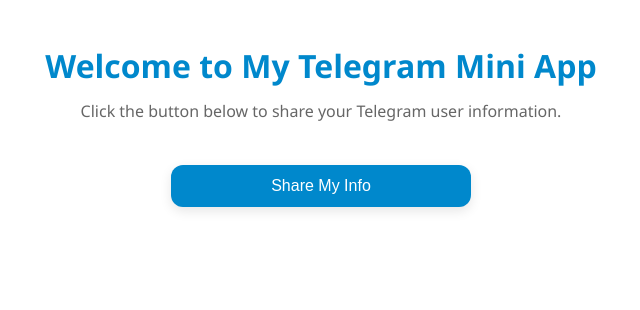
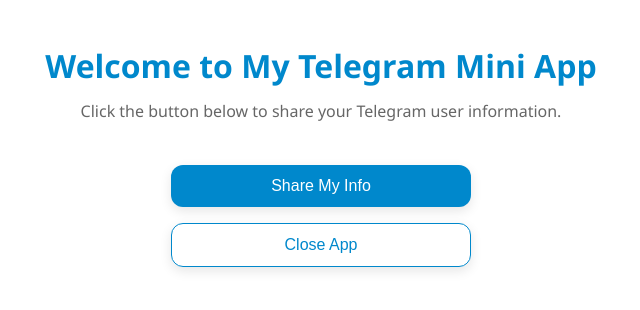
Before and after one commit to RandomLifespan/Webapp, a Flask app: page / in a window 1280 px wide. Shown: the top 310 px of the page, without its empty margins (319-959 px from the left). Run offline with Flask 3, Linux system fonts and the light colour scheme; some libraries are stand-ins or nearby versions.

Commit message:
Update index.html

```diff
--- a/templates/index.html
+++ b/templates/index.html
@@ -60,6 +60,15 @@
             color: #666;
         }
 
+        .button-group {
+            display: flex;
+            flex-direction: column;
+            gap: 1rem;
+            width: 100%;
+            max-width: 300px;
+            margin: 0 auto;
+        }
+
         button {
             background-color: var(--primary-color);
             color: white;
@@ -71,8 +80,6 @@
             font-weight: 500;
             transition: var(--transition);
             width: 100%;
-            max-width: 300px;
-            margin: 0 auto;
             box-shadow: var(--box-shadow);
         }
 
@@ -83,6 +90,18 @@
 
         button:active {
             transform: translateY(0);
+        }
+
+        button.secondary {
+            background-color: transparent;
+            color: var(--primary-color);
+            border: 1px solid var(--primary-color);
+        }
+
+        button:disabled {
+            opacity: 0.7;
+            cursor: not-allowed;
+            transform: none !important;
         }
 
         .user-info {
@@ -122,6 +141,10 @@
 
         .info-value {
             color: #222;
+            text-align: right;
+            max-width: 60%;
+            overflow: hidden;
+            text-overflow: ellipsis;
         }
 
         @keyframes fadeIn {
@@ -167,6 +190,11 @@
             .info-value {
                 color: #f1f1f1;
             }
+
+            button.secondary {
+                color: #e1e1e1;
+                border-color: #e1e1e1;
+            }
         }
     </style>
 </head>
@@ -177,7 +205,10 @@
             <p>Click the button below to share your Telegram user information.</p>
         </header>
 
-        <button id="share-btn">Share My Info</button>
+        <div class="button-group">
+            <button id="share-btn">Share My Info</button>
+            <button id="close-btn" class="secondary">Close App</button>
+        </div>
 
         <div id="user-info" class="user-info">
             <h2>Your Information</h2>
@@ -197,16 +228,26 @@
     </div>
 
     <script>
+        // Initialize Telegram WebApp
         const tg = window.Telegram.WebApp;
 
         // Expand the Mini App to full view
         tg.expand();
 
-        // Set theme params if needed
+        // Set theme colors based on Telegram's theme
         const setTheme = () => {
-            document.documentElement.style.setProperty('--primary-color', tg.themeParams.button_color || '#0088cc');
-            document.documentElement.style.setProperty('--bg-color', tg.themeParams.bg_color || '#ffffff');
-            document.documentElement.style.setProperty('--text-color', tg.themeParams.text_color || '#333333');
+            document.documentElement.style.setProperty(
+                '--primary-color',
+                tg.themeParams.button_color || '#0088cc'
+            );
+            document.documentElement.style.setProperty(
+                '--bg-color',
+                tg.themeParams.bg_color || '#ffffff'
+            );
+            document.documentElement.style.setProperty(
+                '--text-color',
+                tg.themeParams.text_color || '#333333'
+            );
         };
 
         // Set initial theme
@@ -215,17 +256,22 @@
         // Listen for theme changes
         tg.onEvent('themeChanged', setTheme);
 
-        document.getElementById('share-btn').addEventListener('click', () => {
-            // Get the user data from Telegram WebApp
+        // Notify Telegram that WebApp is ready
+        tg.ready();
+
+        // Share button handler
+        document.getElementById('share-btn').addEventListener('click', (e) => {
+            e.preventDefault();
+
             const user = tg.initDataUnsafe.user;
+            const btn = e.target;
 
             if (user) {
-                // Add loading state
-                const btn = document.getElementById('share-btn');
+                // Show loading state
                 btn.disabled = true;
-                btn.textContent = 'Loading...';
+                btn.textContent = 'Sending...';
 
-                // Send the user data to our backend
+                // Send data to backend
                 fetch('/get_user_info', {
                     method: 'POST',
                     headers: {
@@ -233,35 +279,59 @@
                     },
                     body: JSON.stringify({ user })
                 })
-                .then(response => response.json())
+                .then(response => {
+                    if (!response.ok) throw new Error('Network response was not ok');
+                    return response.json();
+                })
                 .then(data => {
                     if (data.status === 'success') {
-                        // Display the user info
+                        // Display user info
                         document.getElementById('user-id').textContent = data.user_id;
                         document.getElementById('user-name').textContent =
                             `${data.first_name} ${data.last_name}`.trim();
-                        document.getElementById('username').textContent = data.username;
+                        document.getElementById('username').textContent = data.username || 'Not set';
                         document.getElementById('user-info').style.display = 'flex';
 
-                        // You can also send data back to the bot if needed
+                        // Send data back to bot (without closing)
                         tg.sendData(JSON.stringify({
                             action: 'user_shared',
-                            user_id: data.user_id
+                            user_id: data.user_id,
+                            username: data.username
                         }));
+
+                        // Show confirmation
+                        tg.showAlert('Your info was shared successfully!');
+                    } else {
+                        throw new Error(data.error || 'Unknown error');
                     }
                 })
                 .catch(error => {
                     console.error('Error:', error);
-                    alert('An error occurred. Please try again.');
+                    tg.showAlert(`Failed to share info: ${error.message}`);
                 })
                 .finally(() => {
                     btn.disabled = false;
                     btn.textContent = 'Share My Info';
                 });
             } else {
-                alert('User data not available. Please open this app through Telegram.');
+                tg.showAlert('User data not available. Please open this app through Telegram.');
             }
         });
+
+        // Close button handler
+        document.getElementById('close-btn').addEventListener('click', () => {
+            tg.close();
+        });
+
+        // Fallback for non-Telegram browsers
+        if (!window.Telegram || !window.Telegram.WebApp) {
+            document.body.innerHTML = `
+                <div class="container">
+                    <h1>This app only works within Telegram</h1>
+                    <p>Please open this link from a Telegram chat to use the mini app.</p>
+                </div>
+            `;
+        }
     </script>
 </body>
 </html>
```
